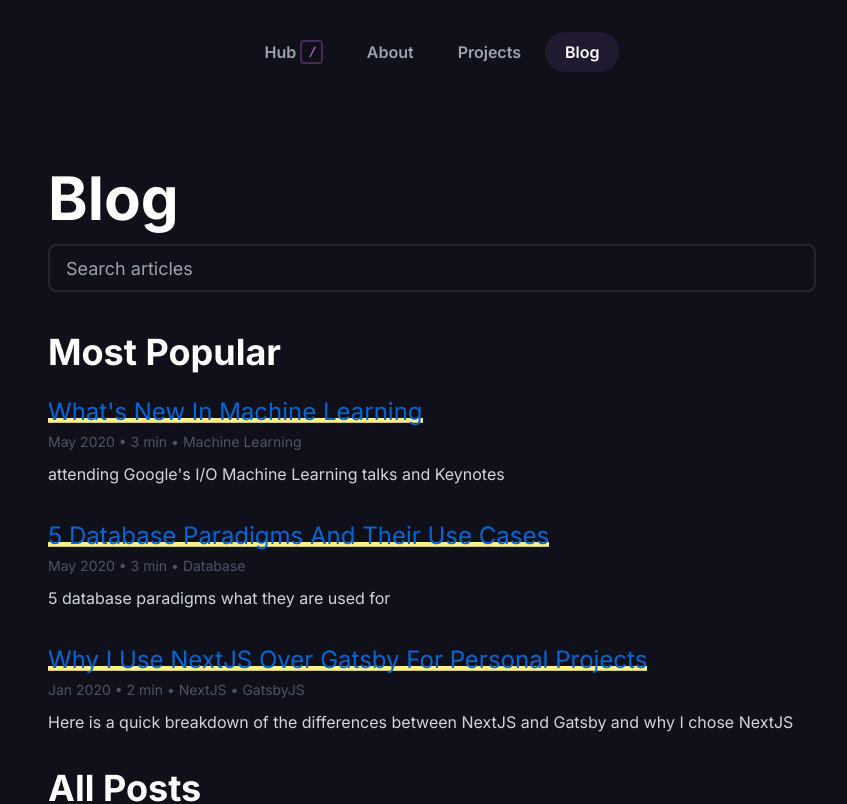
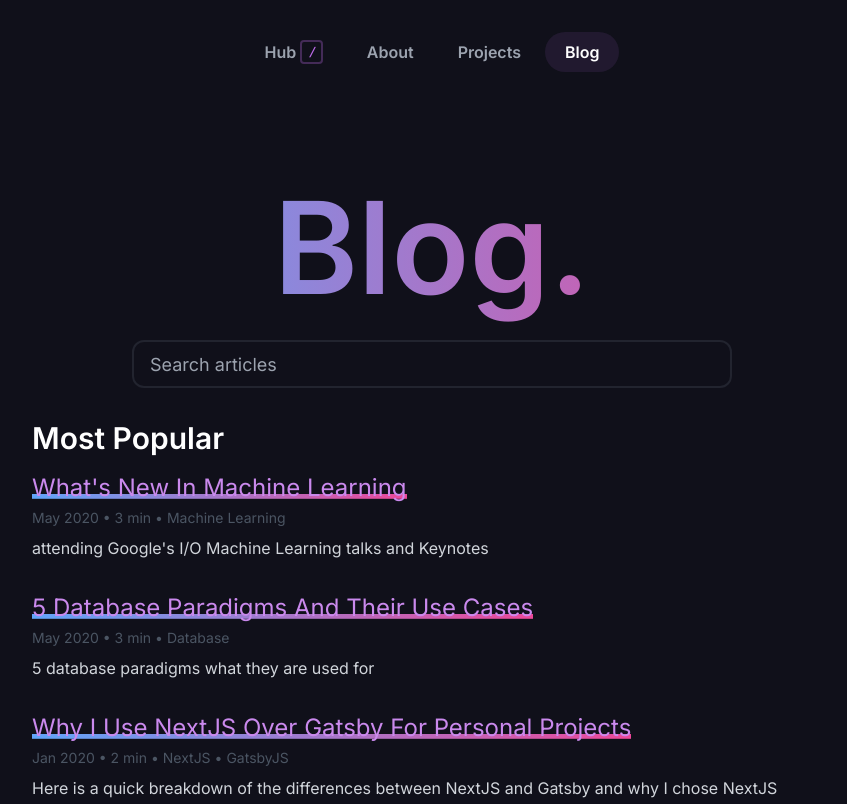
Before and after one commit to NikSchaefer/nikschaefer.com, a Next.js app: page /blog in a window 1280 px wide. Shown: the top 804 px of the page, without its empty margins (208-1055 px from the left). Built offline with nearby package versions, Linux system fonts and the light colour scheme.

Commit message:
feat: blog updated page

```diff
--- a/src/components/blog.tsx
+++ b/src/components/blog.tsx
@@ -1,4 +1,3 @@
-import { underlineCSS } from "@styles/style";
 import clsx from "clsx";
 import Link from "next/link";
 
@@ -11,9 +10,7 @@ function Post(props: { blog: Blog }): JSX.Element {
 				href={props.blog.link}
 				aria-label="Blog Link"
 				className={clsx(
-					"text-2xl text-blue-500 capitalize",
-					underlineCSS,
-					"from-red-200 to-yellow-200"
+					"text-2xl text-blue-500 capitalize underline-effect"
 				)}
 			>
 				{props.blog.title}
@@ -24,9 +21,7 @@ function Post(props: { blog: Blog }): JSX.Element {
 					<span className="mr-1">• {v}</span>
 				))}
 			</p>
-			<p className="mt-2 text-gray-300">
-				{props.blog.description}
-			</p>
+			<p className="mt-2 text-gray-300">{props.blog.description}</p>
 		</div>
 	);
 }
--- a/src/pages/_app.tsx
+++ b/src/pages/_app.tsx
@@ -23,7 +23,7 @@ export default function MyApp({ Component, pageProps }: AppProps): JSX.Element {
 			<DefaultSeo
 				title="Portfolio"
 				description={paragraphAboutMe}
-				titleTemplate="%s | Nik Schaefer"
+				titleTemplate="%s • Nik Schaefer"
 				openGraph={{
 					type: "website",
 					locale: "en",
--- a/src/pages/blog/index.tsx
+++ b/src/pages/blog/index.tsx
@@ -1,5 +1,4 @@
 import { Post } from "@components/blog";
-import { H1, H2, Section } from "@components/design";
 import Layout from "@components/layout";
 import clsx from "clsx";
 import { allBlogs, popularBlogs } from "config";
@@ -25,9 +24,15 @@ export default function BlogIndex(): JSX.Element {
 	return (
 		<Layout>
 			<NextSeo title="Blog" />
-			<Section class="mt-16 max-w-2xl">
-				<H1 class="mb-4">Blog</H1>
-				<div className="relative">
+			<section className="pt-[5em] w-[90%] max-w-[800px] mx-auto">
+				<h1
+					className={clsx(
+						"title text-effect mx-auto font-semibold text-center pb-3"
+					)}
+				>
+					Blog.
+				</h1>
+				<div className="relative pt-[1em] w-[90%] max-w-[600px] mx-auto">
 					<input
 						value={value}
 						onChange={(e) => {
@@ -40,32 +45,33 @@ export default function BlogIndex(): JSX.Element {
 						className={clsx(
 							"w-full border-gray-500 border-opacity-20",
 							"h-12 text-lg outline-none",
-							"pl-4 border-2 rounded-lg border-solid",
+							"pl-4 border-2 rounded-xl border-solid",
 							"bg-transparent"
 						)}
 					/>
 				</div>
-			</Section>
-			<Section
-				class="my-4 max-w-2xl mb-0"
+			</section>
+
+			<section
+				className="pt-[2em] w-[90%] max-w-[800px] mx-auto"
 				style={{ display: `${value === "" ? "block" : "none"}` }}
 			>
-				<H2>Most Popular</H2>
+				<h2 className="text-white font-semibold">Most Popular</h2>
 				<ul>
 					{popularBlogs.map((data) => (
 						<Post key={data.link} blog={data} />
 					))}
 				</ul>
-			</Section>
-			<Section class="my-4 max-w-2xl">
-				<H2>All Posts</H2>
+			</section>
+			<section className="pt-[5em] w-[90%] max-w-[800px] mx-auto">
+				<h2 className="text-white font-semibold">All Posts</h2>
 				<ul>
 					{blogs.map((data) => (
 						<Post key={data.link} blog={data} />
 					))}
 				</ul>
 				{blogs.length === 0 && <span>No posts found.</span>}
-			</Section>
+			</section>
 		</Layout>
 	);
 }
--- a/src/pages/projects/index.tsx
+++ b/src/pages/projects/index.tsx
@@ -36,7 +36,7 @@ export default function Projects(): JSX.Element {
 			<section className="pt-[5em] container mx-auto">
 				<h1
 					className={clsx(
-						"title mx-auto font-semibold text-center text-effect"
+						"title mx-auto font-semibold text-center text-effect pb-3"
 					)}
 				>
 					Projects.
```
